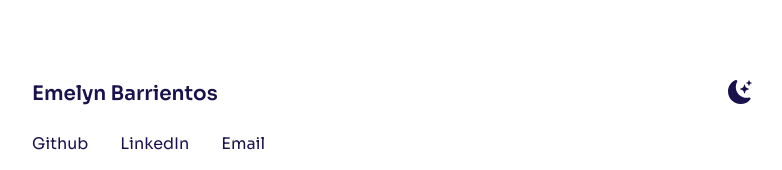
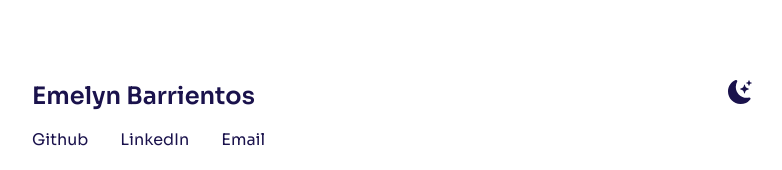
Before and after one commit to emelyn-barrientos/emelyn-barrientos-portfolio, a Next.js app: page / in a window 1280 px wide. Shown: the top 170 px of the page, without its empty margins (248-1030 px from the left). Built offline with nearby package versions, Linux system fonts and the light colour scheme.

Commit message:
Make heading text bigger and less margin between navs

```diff
--- a/pages/index.js
+++ b/pages/index.js
@@ -34,8 +34,8 @@ export default function Home() {
 
         <main className="mx-10 my-20 sm:my-10 min-h-screen md:px-28 lg:px-48 xl:px-60 2xl:px-7">
           <section className="mb-24 sm:mb-16">
-            <nav className="flex justify-between mb-6 sm:justify-evenly">
-              <h1 className="text-xl font-semibold">Emelyn Barrientos</h1>
+            <nav className="flex justify-between mb-4 sm:justify-evenly">
+              <h1 className="text-2xl font-semibold">Emelyn Barrientos</h1>
               <ul className="flex">
                 <li>
                   <BsFillMoonStarsFill
```
